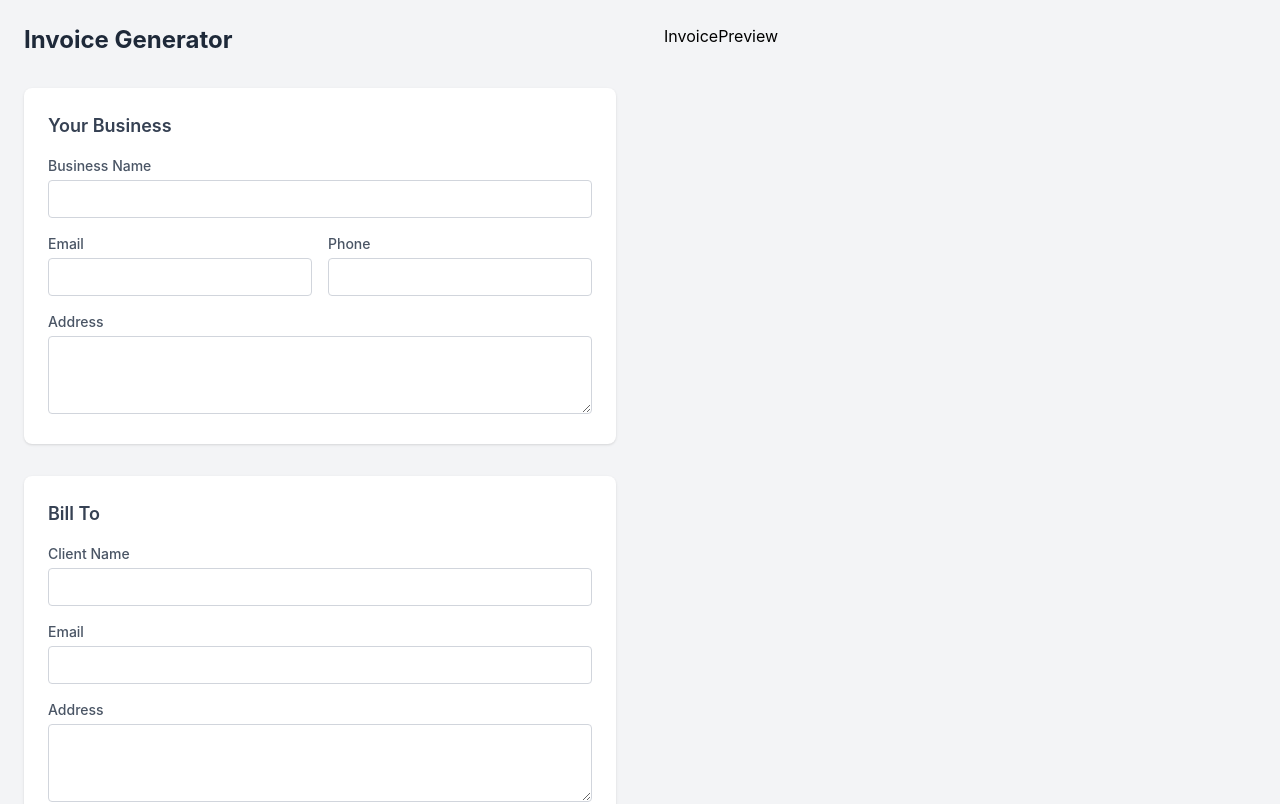
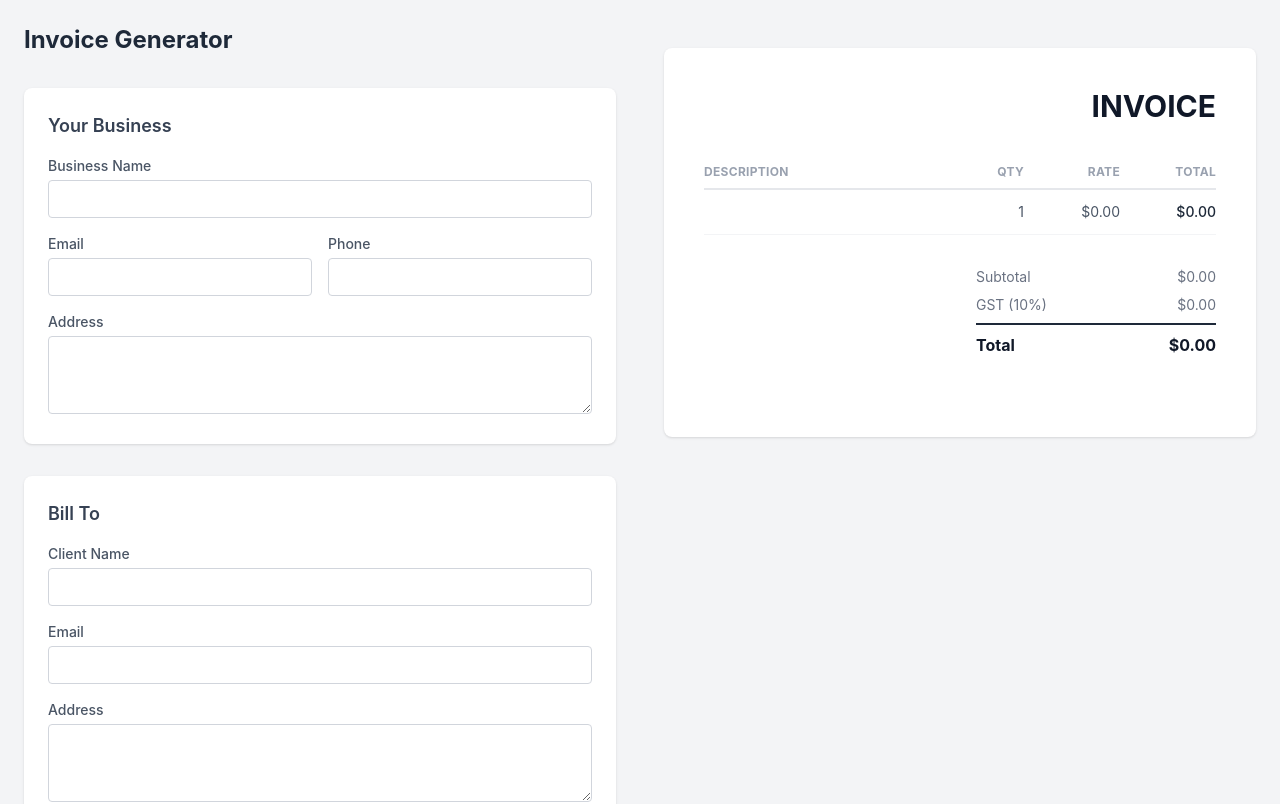
Before and after one commit to SamMarch/invoice-generator, a React (Vite) app: page / in a window 1280 px wide. Shown: the top 804 px of the page. Built offline with nearby package versions, Linux system fonts and the light colour scheme.

Commit message:
Add dynamic LineItems with CRUD functionality and integrate with InvoiceForm layout

```diff
--- a/src/components/InvoicePreview.jsx
+++ b/src/components/InvoicePreview.jsx
@@ -1,6 +1,109 @@
 function InvoicePreview({ invoiceData }) {
+  const {
+    businessName, businessEmail, businessPhone, businessAddress,
+    clientName, clientEmail, clientAddress,
+    invoiceNumber, issueDate, dueDate,
+    lineItems, notes
+  } = invoiceData
+
+  const formatCurrency = (amount) => `$${amount.toFixed(2)}`
+
+  const subtotal = lineItems.reduce((sum, item) => sum + item.quantity * item.rate, 0)
+  const gst = subtotal * 0.10
+  const grandTotal = subtotal + gst
+
+  const formatDate = (dateStr) => {
+    if (!dateStr) return ''
+    const date = new Date(dateStr + 'T00:00:00')
+    return date.toLocaleDateString('en-AU', { day: 'numeric', month: 'short', year: 'numeric' })
+  }
+
   return (
-    <div>InvoicePreview</div>
+    <div className="bg-white rounded-lg shadow-sm p-10 text-sm text-gray-800 sticky top-6">
+      {/* Header */}
+      <div className="flex justify-between items-start mb-10">
+        <div>
+          {businessName && <h2 className="text-xl font-bold text-gray-900">{businessName}</h2>}
+          {businessEmail && <p className="text-gray-500 mt-1">{businessEmail}</p>}
+          {businessPhone && <p className="text-gray-500">{businessPhone}</p>}
+          {businessAddress && <p className="text-gray-500 whitespace-pre-line">{businessAddress}</p>}
+        </div>
+        <div className="text-right">
+          <h1 className="text-3xl font-bold text-gray-900">INVOICE</h1>
+          {invoiceNumber && <p className="mt-2 text-gray-500">#{invoiceNumber}</p>}
+          {issueDate && (
+            <p className="text-gray-500 mt-1">
+              <span className="text-gray-400">Issued:</span> {formatDate(issueDate)}
+            </p>
+          )}
+          {dueDate && (
+            <p className="text-gray-500">
+              <span className="text-gray-400">Due:</span> {formatDate(dueDate)}
+            </p>
+          )}
+        </div>
+      </div>
+
+      {/* Bill To */}
+      {(clientName || clientEmail || clientAddress) && (
+        <div className="mb-10">
+          <p className="text-xs font-semibold text-gray-400 uppercase tracking-wide mb-1">Bill To</p>
+          {clientName && <p className="font-medium text-gray-900">{clientName}</p>}
+          {clientEmail && <p className="text-gray-500">{clientEmail}</p>}
+          {clientAddress && <p className="text-gray-500 whitespace-pre-line">{clientAddress}</p>}
+        </div>
+      )}
+
+      {/* Line Items Table */}
+      <table className="w-full mb-8">
+        <thead>
+          <tr className="border-b-2 border-gray-200 text-xs font-semibold text-gray-400 uppercase tracking-wide">
+            <th className="pb-2 text-left">Description</th>
+            <th className="pb-2 text-right w-16">Qty</th>
+            <th className="pb-2 text-right w-24">Rate</th>
+            <th className="pb-2 text-right w-24">Total</th>
+          </tr>
+        </thead>
+        <tbody>
+          {lineItems.map(item => (
+            <tr key={item.id} className="border-b border-gray-100">
+              <td className="py-3 text-gray-700">{item.description}</td>
+              <td className="py-3 text-right text-gray-600">{item.quantity}</td>
+              <td className="py-3 text-right text-gray-600">{formatCurrency(item.rate)}</td>
+              <td className="py-3 text-right font-medium text-gray-800">
+                {formatCurrency(item.quantity * item.rate)}
+              </td>
+            </tr>
+          ))}
+        </tbody>
+      </table>
+
+      {/* Totals */}
+      <div className="flex justify-end mb-10">
+        <div className="w-60 space-y-2">
+          <div className="flex justify-between text-gray-500">
+            <span>Subtotal</span>
+            <span>{formatCurrency(subtotal)}</span>
+          </div>
+          <div className="flex justify-between text-gray-500">
+            <span>GST (10%)</span>
+            <span>{formatCurrency(gst)}</span>
+          </div>
+          <div className="flex justify-between pt-2 border-t-2 border-gray-800 text-base font-bold text-gray-900">
+            <span>Total</span>
+            <span>{formatCurrency(grandTotal)}</span>
+          </div>
+        </div>
+      </div>
+
+      {/* Notes */}
+      {notes && (
+        <div className="border-t border-gray-200 pt-6">
+          <p className="text-xs font-semibold text-gray-400 uppercase tracking-wide mb-1">Notes</p>
+          <p className="text-gray-600 whitespace-pre-line">{notes}</p>
+        </div>
+      )}
+    </div>
   )
 }
 
```
